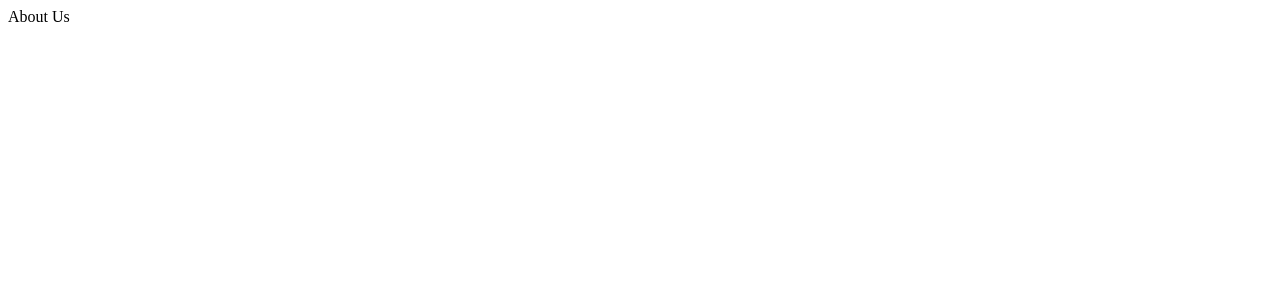
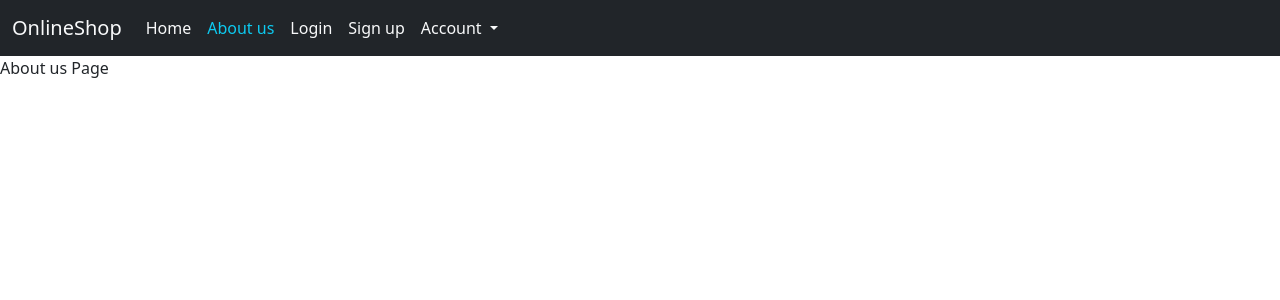
Before and after one commit to faatemehch/django_onlineshop_docker_postgres, a Django app: page /aboutus/ in a window 1280 px wide. Before the commit the part shown is almost empty. Shown: the top 300 px of the page. Run offline with Django 4.2, Linux system fonts and the light colour scheme; parts of the project's set-up code (start-up, migrations or seed data) failed here and were passed over.

Commit message:
added some changes in template

```diff
--- a/pages/templates/pages/aboutus.html
+++ b/pages/templates/pages/aboutus.html
@@ -1,10 +1,7 @@
-<!DOCTYPE html>
-<html lang="en">
-<head>
-    <meta charset="UTF-8">
-    <title>Title</title>
-</head>
-<body>
-About Us
-</body>
-</html>
+{% extends "_base.html" %}
+{% block title %}
+About us
+{% endblock title %}
+{% block content %}
+About us Page
+{% endblock content %}
--- a/templates/_base.html
+++ b/templates/_base.html
@@ -7,6 +7,51 @@
           crossorigin="anonymous">
 </head>
 <body>
+<nav class="navbar navbar-expand-lg bg-dark">
+                <div class="container-fluid">
+                  <a class="navbar-brand text-light" href="#">OnlineShop</a>
+                  <button class="navbar-toggler" type="button" data-bs-toggle="collapse" data-bs-target="#navbarNavDropdown" aria-controls="navbarNavDropdown" aria-expanded="false" aria-label="Toggle navigation">
+                    <span class="navbar-toggler-icon"></span>
+                  </button>
+                  <div class="collapse navbar-collapse" id="navbarNavDropdown">
+                    <ul class="navbar-nav">
+                      <li class="nav-item">
+                        <a class="nav-link{% if request.resolver_match.url_name == 'home' %} text-info {% else %} text-light {% endif %}" aria-current="page" href="{% url "home" %}">Home</a>
+                      </li>
+                      <li class="nav-item">
+                        <a class="nav-link {% if request.resolver_match.url_name == 'aboutus' %} text-info {% else %} text-light {% endif %}" href="{% url "aboutus" %}">About us</a>
+                      </li>
+                      {% if not request.user.is_authenticated %}
+                      <li class="nav-item">
+                        <a class="nav-link {% if request.resolver_match.url_name == 'account_login' %} text-info {% else %} text-light {% endif %}" href="{% url 'account_login' %}">Login</a>
+                      </li>
+                      <li class="nav-item">
+                        <a class="nav-link {% if request.resolver_match.url_name == 'account_signup' %} text-info {% else %} text-light {% endif %}" href="{% url 'account_signup' %}">Sign up</a>
+                      </li>
+                      {% else %}
+                      <li class="nav-item">
+                        <a class="nav-link {% if request.resolver_match.url_name == 'account_logout' %} text-info {% else %} text-light {% endif %}" href="{% url 'account_logout' %}">Logout</a>
+                      </li>
+                      {% endif %}
+                      <li class="nav-item dropdown">
+                        <a class="nav-link dropdown-toggle text-light" href="#" role="button" data-bs-toggle="dropdown" aria-expanded="false">
+                          Account
+                        </a>
+                        <ul class="dropdown-menu">
+                                {% if not request.user.is_authenticated %}
+                                <li><a class="dropdown-item" href="{% url 'account_login' %}">Login</a></li>
+                                <li><a class="dropdown-item" href="{% url 'account_signup' %}">Sign up</a></li>
+                                {% else %}
+                                <li><a class="dropdown-item" href="{% url 'account_logout' %}">Log out</a></li>
+                                {% endif %}
+                        </ul>
+                      </li>
+                    </ul>
+                  </div>
+                </div>
+              </nav>
+
+
 {% block content %}
 {% endblock %}
 <!-- Optional JavaScript; choose one of the two! -->
```
